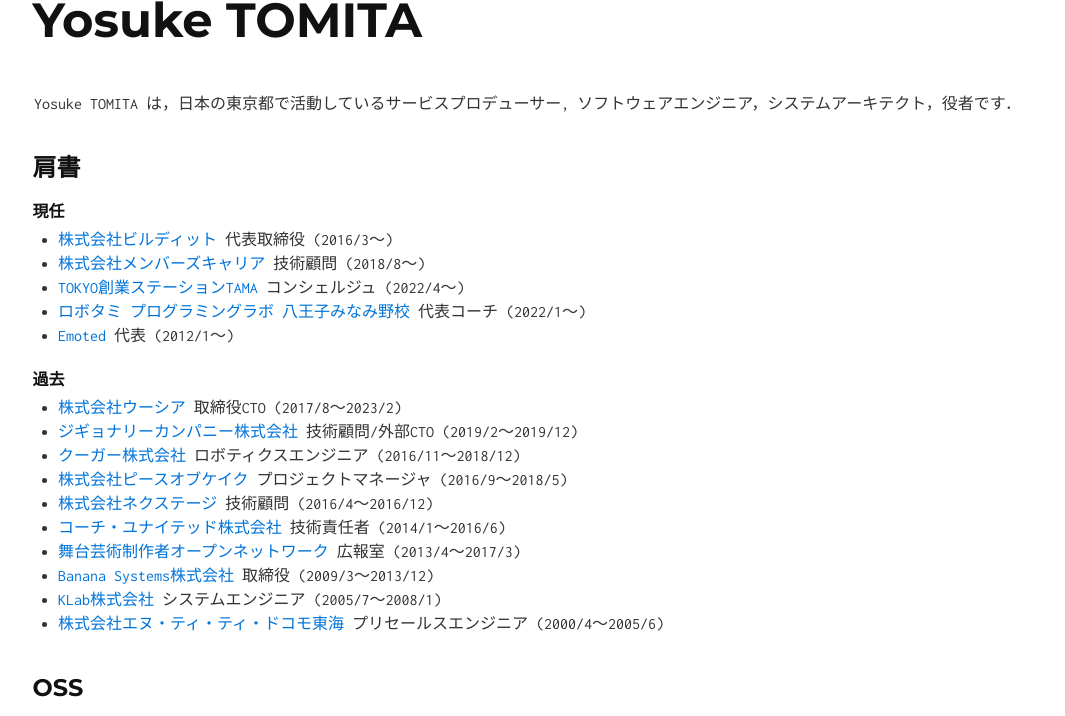
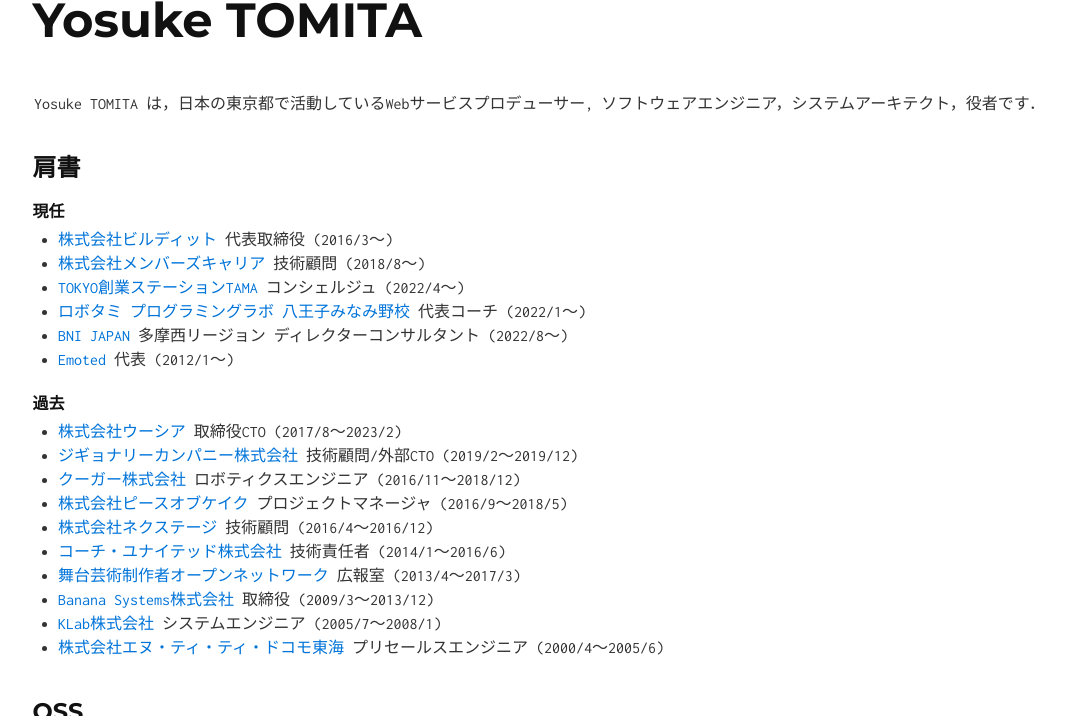
Before and after one commit to tmtysk/tmtysk.github.io, a Jekyll site: the page built from index.md, in a window 1280 px wide and 900 px high, cut to the strip 184-900 px from the top of the window. Shown: the whole strip, without its empty margins (14-1079 px from the left). Built offline with Jekyll 4.4.1, drawn with Linux system fonts in a browser that asks for light colours.

```diff
--- a/_config.yml
+++ b/_config.yml
@@ -1,7 +1,7 @@
 # Site settings
 title: Yosuke TOMITA
 tag_text: Yosuke TOMITA
-description: Yosuke TOMITA は，日本の東京都で活動しているサービスプロデューサー, ソフトウェアエンジニア，システムアーキテクト，役者です．
+description: Yosuke TOMITA は，日本の東京都で活動しているWebサービスプロデューサー, ソフトウェアエンジニア，システムアーキテクト，役者です．
 
 # Build settings
 markdown: kramdown
--- a/index.md
+++ b/index.md
@@ -12,6 +12,7 @@ layout: default
 * [株式会社メンバーズキャリア](https://www.memberscareer.co.jp/) 技術顧問 (2018/8〜)
 * [TOKYO創業ステーションTAMA](https://startup-station.jp/ts/) コンシェルジュ (2022/4〜)
 * [ロボタミ プログラミングラボ 八王子みなみ野校](https://robotami-lab.net/class_infomation/) 代表コーチ (2022/1〜)
+* [BNI JAPAN](https://bni.jp/) 多摩西リージョン ディレクターコンサルタント (2022/8〜)
 * [Emoted](http://emoted.in) 代表 (2012/1〜)
 
 ### 過去
```
